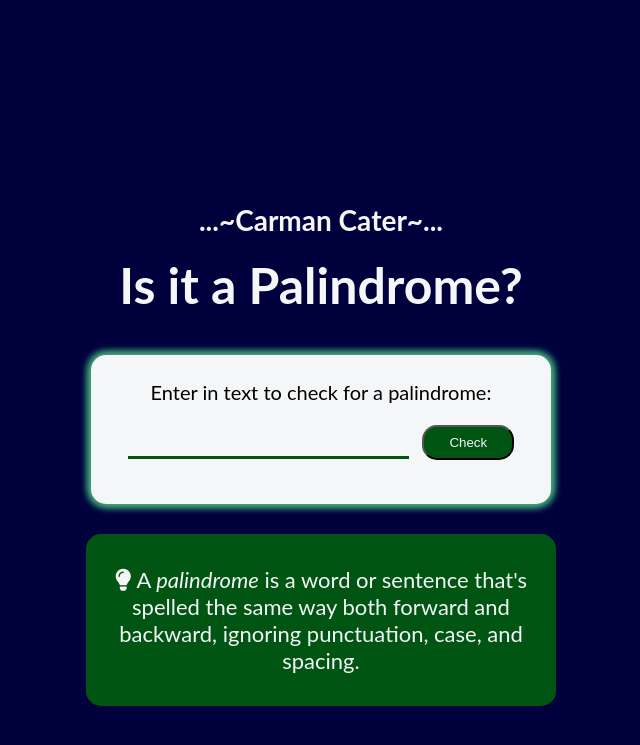
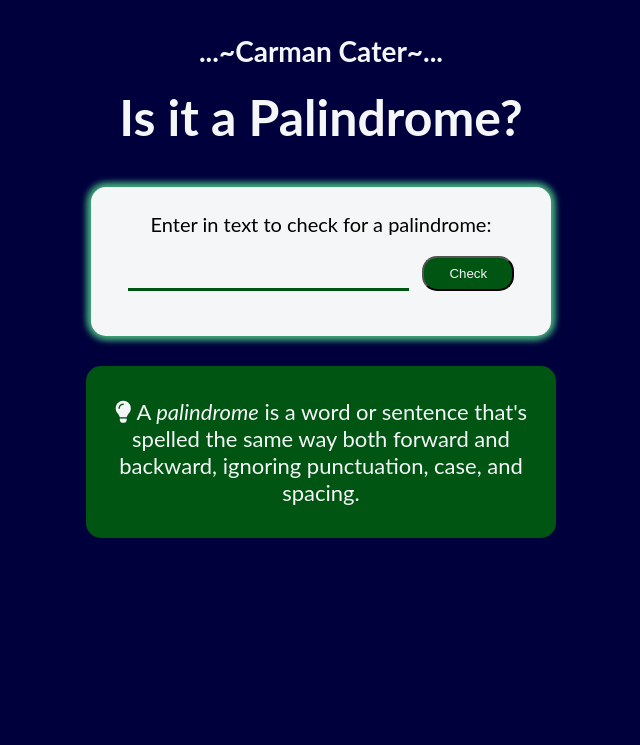
Before and after one commit to carmancater/carmancater.github.io, a Jekyll site: the page palindrome-checker.html, which Jekyll copies as it is, in a window 1280 px wide. Shown: the top 745 px of the page, without its empty margins (319-959 px from the left). Built offline with Jekyll 4.4.1, drawn with Linux system fonts in a browser that asks for light colours.

Commit message:
Update palindrome-checker.css

```diff
--- a/assets/css/palindrome-checker.css
+++ b/assets/css/palindrome-checker.css
@@ -12,7 +12,7 @@ body {
     background-color: var(--csc-blue);
     color: var(--light-grey);
     display: flex;
-    align-items: center;
+    align-items: flex-start;
     height: 100vh;
     margin: 0;
     justify-content: center;
@@ -93,9 +93,3 @@ margin-bottom: 10px;
     font-size: 22px;
     margin: 5px 0px 20px 0px;
 }
-
-@media screen and (max-width: 375px) {
-    body {
-      align-items: flex-start;
-    }
-}
```
